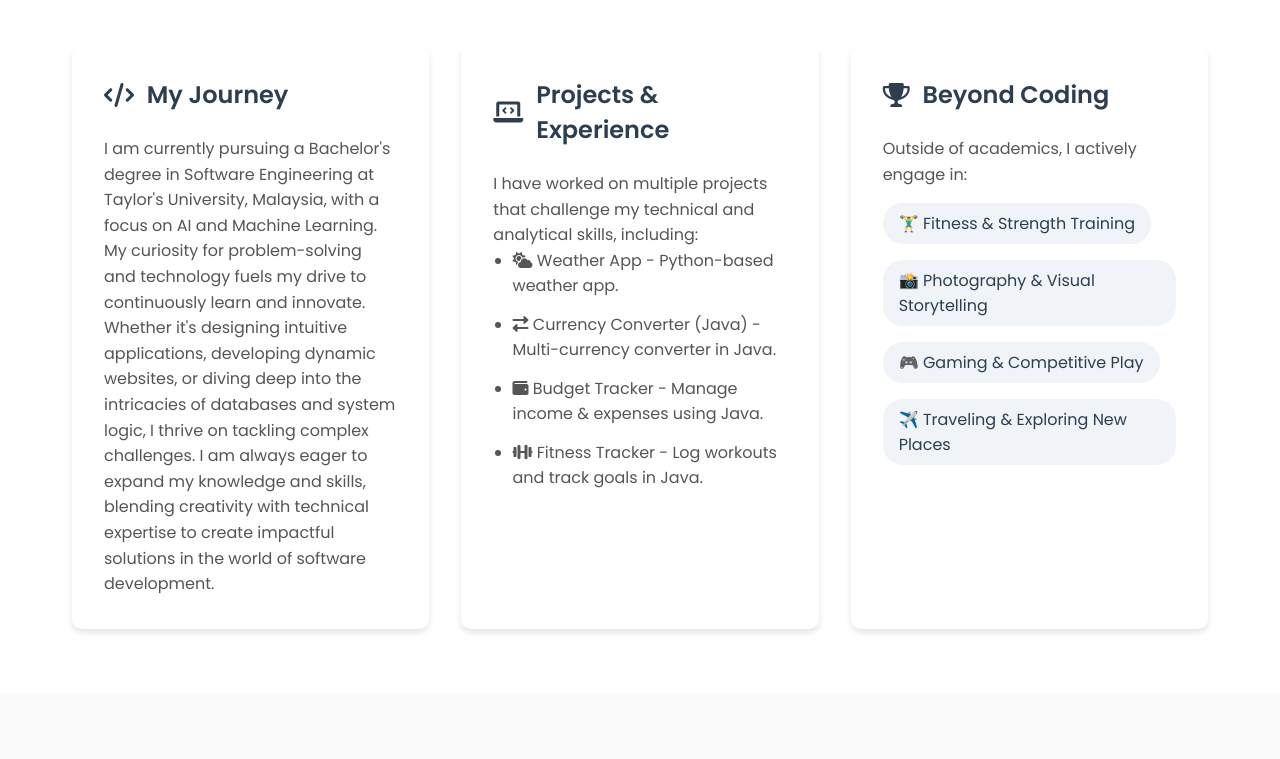
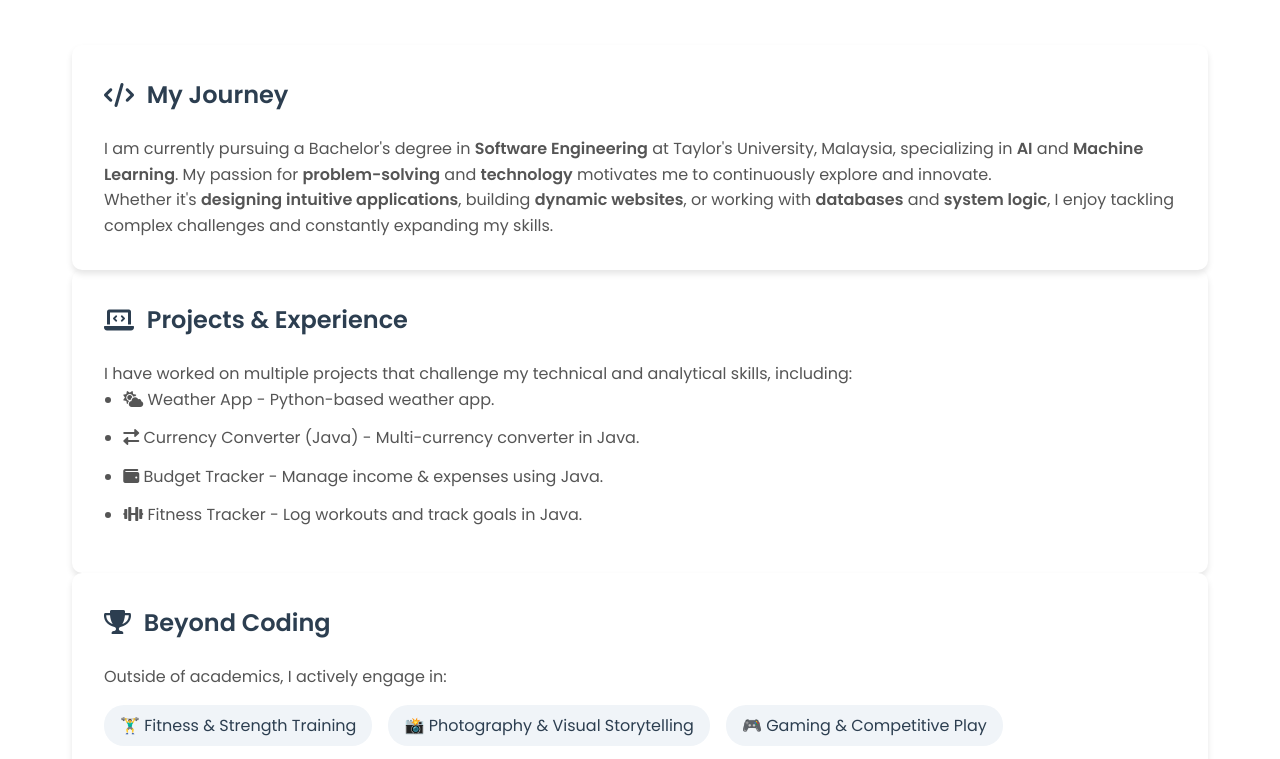
Before and after one commit to fuad-rahman-biswas/fuad-rahman-biswas.github.io, a plain HTML site: page index.html in a window 1280 px wide. Shown: the part 1043-1802 px from the top of the page. Drawn offline with Linux system fonts and the light colour scheme.

Commit message:
Update index.html

```diff
--- a/index.html
+++ b/index.html
@@ -71,14 +71,14 @@
       <div class="about-card">
         <h2><i class="fas fa-code"></i> My Journey</h2>
         <p>
-            I am currently pursuing a Bachelor's degree in Software Engineering at Taylor's University, Malaysia, with a focus on AI and Machine Learning.
-            My curiosity for problem-solving and technology fuels my drive to continuously learn and innovate.
+          I am currently pursuing a Bachelor's degree in <strong>Software Engineering</strong> at Taylor's University, Malaysia, specializing in <strong>AI</strong> and <strong>Machine Learning</strong>. My passion for <strong>problem-solving</strong> and <strong>technology</strong> motivates me to continuously explore and innovate.
         </p>
         <p>
-            Whether it's designing intuitive applications, developing dynamic websites, or diving deep into the intricacies of databases and system logic, I thrive on tackling complex challenges.
-            I am always eager to expand my knowledge and skills, blending creativity with technical expertise to create impactful solutions in the world of software development.
+          Whether it's <strong>designing intuitive applications</strong>, building <strong>dynamic websites</strong>, or working with <strong>databases</strong> and <strong>system logic</strong>, I enjoy tackling complex challenges and constantly expanding my skills.
         </p>
       </div>
+    </div>
+
 
         <!-- Projects & Experience -->
         <div class="about-card">
```
Lines whose indentation alone changed are shown as unchanged.
